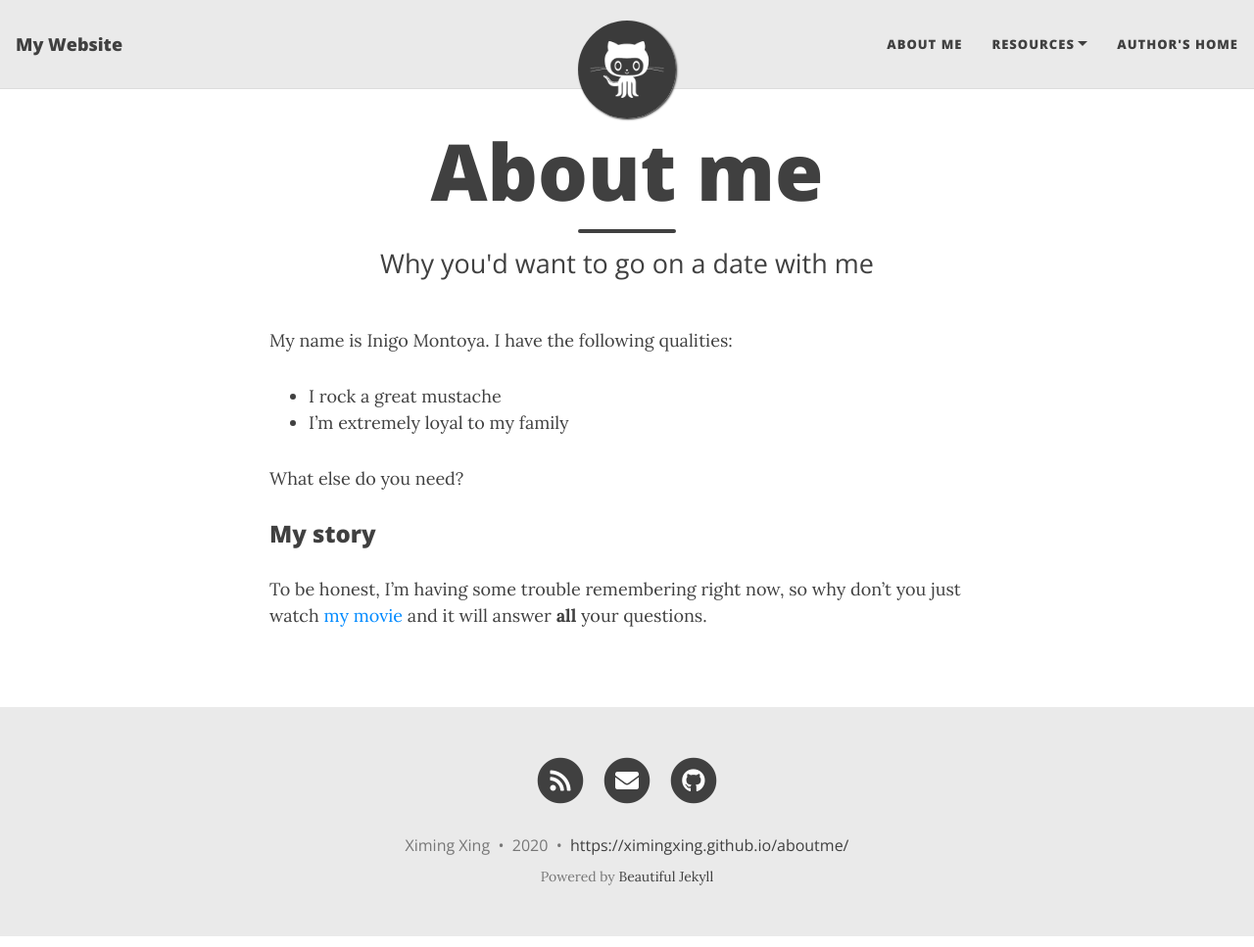
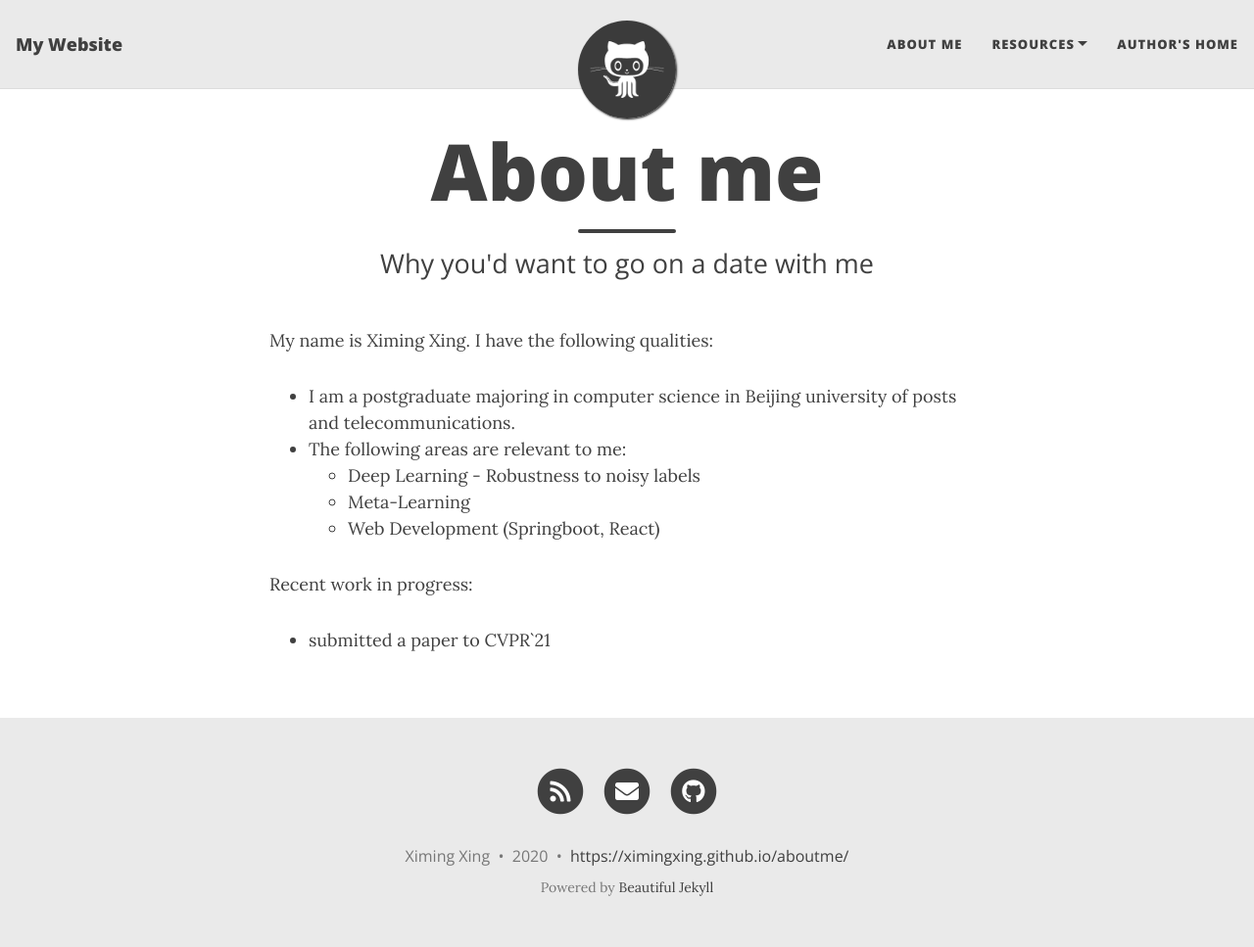
Before and after one commit to ximingxing/ximingxing.github.io, a Jekyll site: the page built from aboutme.md, in a window 1280 px wide and 967 px high. Shown: the whole window at 98% size. Built offline with Jekyll 4.4.1, drawn with Linux system fonts in a browser that asks for light colours; nearby versions of some CDN libraries.

Commit message:
refactor(page): update `About Me` page

```diff
--- a/aboutme.md
+++ b/aboutme.md
@@ -4,13 +4,14 @@ title: About me
 subtitle: Why you'd want to go on a date with me
 ---
 
-My name is Inigo Montoya. I have the following qualities:
+My name is Ximing Xing. I have the following qualities:
 
-- I rock a great mustache
-- I'm extremely loyal to my family
+- I am a postgraduate majoring in computer science in Beijing university of posts and telecommunications.
+- The following areas are relevant to me:
+    - Deep Learning - Robustness to noisy labels
+    - Meta-Learning
+    - Web Development (Springboot, React)
 
-What else do you need?
+Recent work in progress:
 
-### My story
-
-To be honest, I'm having some trouble remembering right now, so why don't you just watch [my movie](https://en.wikipedia.org/wiki/The_Princess_Bride_%28film%29) and it will answer **all** your questions.
+- submitted a paper to CVPR`21
```
